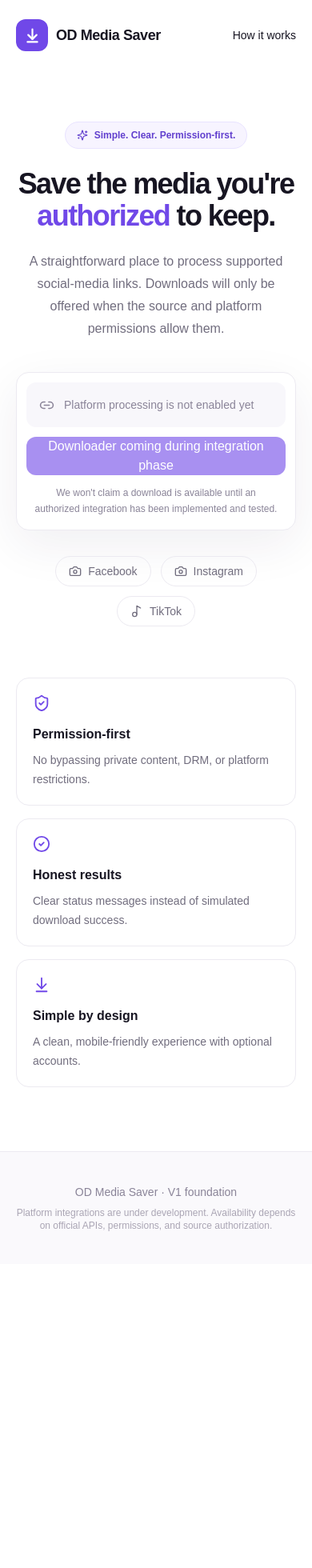
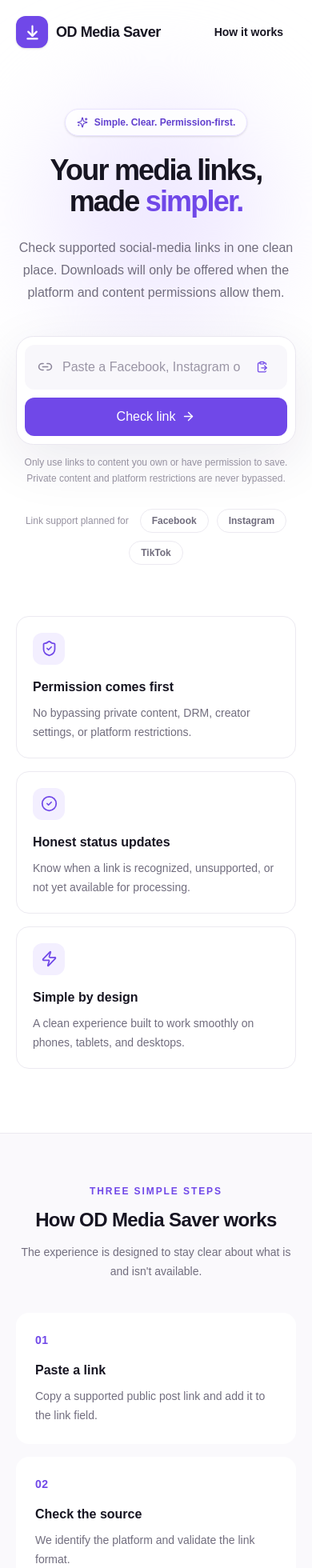
Before and after one commit to olandvick-cmd/od-media-saver, a Next.js app: page / in a window 390 px wide. Shown: the top 1960 px of the page at 80% size. Before the commit the page ends 1580 px from the top, so only its background shows below. Built offline with nearby package versions, Linux system fonts and the light colour scheme.

Commit message:
feat(ui): build responsive media saver homepage

```diff
--- a/src/app/page.tsx
+++ b/src/app/page.tsx
@@ -1,91 +1,160 @@
-import { ArrowDownToLine, Camera, CheckCircle2, Link2, Music2, ShieldCheck, Sparkles } from "lucide-react";
+import {
+  ArrowDownToLine,
+  CheckCircle2,
+  CircleHelp,
+  ShieldCheck,
+  Sparkles,
+  Zap,
+} from "lucide-react";
+import { MediaLinkForm } from "@/components/media-link-form";
 
-const platforms = [
-  { name: "Facebook", Icon: Camera },
-  { name: "Instagram", Icon: Camera },
-  { name: "TikTok", Icon: Music2 },
+const platforms = ["Facebook", "Instagram", "TikTok"];
+
+const features = [
+  {
+    Icon: ShieldCheck,
+    title: "Permission comes first",
+    description:
+      "No bypassing private content, DRM, creator settings, or platform restrictions.",
+  },
+  {
+    Icon: CheckCircle2,
+    title: "Honest status updates",
+    description:
+      "Know when a link is recognized, unsupported, or not yet available for processing.",
+  },
+  {
+    Icon: Zap,
+    title: "Simple by design",
+    description:
+      "A clean experience built to work smoothly on phones, tablets, and desktops.",
+  },
+];
+
+const steps = [
+  {
+    number: "01",
+    title: "Paste a link",
+    description: "Copy a supported public post link and add it to the link field.",
+  },
+  {
+    number: "02",
+    title: "Check the source",
+    description: "We identify the platform and validate the link format.",
+  },
+  {
+    number: "03",
+    title: "See what's available",
+    description:
+      "When an authorized provider is ready, we'll show the options the source permits.",
+  },
 ];
 
 export default function HomePage() {
   return (
-    <main className="min-h-screen">
-      <header className="mx-auto flex w-full max-w-6xl items-center justify-between px-5 py-6 sm:px-8">
+    <main className="min-h-screen overflow-hidden">
+      <header className="mx-auto flex w-full max-w-6xl items-center justify-between px-5 py-5 sm:px-8">
         <a href="/" className="flex items-center gap-2.5" aria-label="OD Media Saver home">
-          <span className="flex h-10 w-10 items-center justify-center rounded-xl bg-[#7048e8] text-white">
+          <span className="flex h-10 w-10 items-center justify-center rounded-xl bg-[#7048e8] text-white shadow-sm">
             <ArrowDownToLine size={21} strokeWidth={2.5} />
           </span>
           <span className="text-lg font-bold tracking-tight">OD Media Saver</span>
         </a>
-        <a href="#how-it-works" className="text-sm font-medium text-[#716d7e] transition hover:text-[#7048e8]">
+        <a
+          href="#how-it-works"
+          className="rounded-full px-4 py-2 text-sm font-semibold text-[#716d7e] transition hover:bg-[#f5f2fc] hover:text-[#7048e8]"
+        >
           How it works
         </a>
       </header>
 
-      <section className="mx-auto flex max-w-4xl flex-col items-center px-5 pb-20 pt-16 text-center sm:px-8 sm:pt-24">
-        <div className="mb-6 inline-flex items-center gap-2 rounded-full border border-[#e9e3ff] bg-[#f7f4ff] px-3.5 py-2 text-xs font-semibold text-[#6240ce]">
+      <section className="relative mx-auto flex max-w-5xl flex-col items-center px-5 pb-20 pt-14 text-center sm:px-8 sm:pt-24">
+        <div className="pointer-events-none absolute left-1/2 top-10 -z-10 h-72 w-72 -translate-x-1/2 rounded-full bg-[#f0eaff] blur-3xl sm:h-96 sm:w-96" />
+
+        <div className="mb-6 inline-flex items-center gap-2 rounded-full border border-[#e9e3ff] bg-white/80 px-3.5 py-2 text-xs font-semibold text-[#6240ce] shadow-sm">
           <Sparkles size={14} />
           Simple. Clear. Permission-first.
         </div>
-        <h1 className="max-w-3xl text-4xl font-bold leading-[1.1] tracking-[-0.045em] sm:text-6xl">
-          Save the media you&apos;re <span className="text-[#7048e8]">authorized</span> to keep.
+
+        <h1 className="max-w-3xl text-4xl font-bold leading-[1.08] tracking-[-0.05em] sm:text-6xl">
+          Your media links,
+          <br className="hidden sm:block" /> made <span className="text-[#7048e8]">simpler.</span>
         </h1>
         <p className="mt-6 max-w-xl text-base leading-7 text-[#716d7e] sm:text-lg">
-          A straightforward place to process supported social-media links. Downloads will only be offered when the source and platform permissions allow them.
+          Check supported social-media links in one clean place. Downloads will
+          only be offered when the platform and content permissions allow them.
         </p>
 
-        <div className="mt-10 w-full max-w-2xl rounded-2xl border border-[#eceaf1] bg-white p-3 shadow-[0_18px_60px_rgba(37,25,75,0.07)]">
-          <div className="flex min-h-14 items-center gap-3 rounded-xl bg-[#f8f7fb] px-4 text-left">
-            <Link2 size={19} className="shrink-0 text-[#8a8498]" />
-            <span className="text-sm text-[#8a8498]">Platform processing is not enabled yet</span>
-          </div>
-          <button
-            type="button"
-            disabled
-            className="mt-3 flex min-h-12 w-full cursor-not-allowed items-center justify-center gap-2 rounded-xl bg-[#7048e8] px-5 text-sm font-semibold text-white opacity-60"
-            aria-disabled="true"
-            title="Downloader integrations are not implemented yet"
-          >
-            Downloader coming during integration phase
-          </button>
-          <p className="px-2 pb-1 pt-3 text-xs leading-5 text-[#8a8498]">
-            We won&apos;t claim a download is available until an authorized integration has been implemented and tested.
-          </p>
+        <div className="mt-10 w-full">
+          <MediaLinkForm />
         </div>
 
-        <div className="mt-8 flex flex-wrap items-center justify-center gap-3">
-          {platforms.map(({ name, Icon }) => (
-            <span key={name} className="inline-flex items-center gap-2 rounded-full border border-[#eceaf1] px-4 py-2 text-sm font-medium text-[#716d7e]">
-              <Icon size={16} />
-              {name}
+        <div className="mt-7 flex flex-wrap items-center justify-center gap-2.5">
+          <span className="mr-1 text-xs font-medium text-[#9691a0]">Link support planned for</span>
+          {platforms.map((platform) => (
+            <span
+              key={platform}
+              className="rounded-full border border-[#eceaf1] bg-white px-3.5 py-1.5 text-xs font-semibold text-[#716d7e]"
+            >
+              {platform}
             </span>
           ))}
         </div>
 
         <div className="mt-16 grid w-full gap-4 text-left sm:grid-cols-3">
-          <article className="rounded-2xl border border-[#eceaf1] p-5">
-            <ShieldCheck className="text-[#7048e8]" size={22} />
-            <h2 className="mt-4 font-semibold">Permission-first</h2>
-            <p className="mt-2 text-sm leading-6 text-[#716d7e]">No bypassing private content, DRM, or platform restrictions.</p>
-          </article>
-          <article className="rounded-2xl border border-[#eceaf1] p-5">
-            <CheckCircle2 className="text-[#7048e8]" size={22} />
-            <h2 className="mt-4 font-semibold">Honest results</h2>
-            <p className="mt-2 text-sm leading-6 text-[#716d7e]">Clear status messages instead of simulated download success.</p>
-          </article>
-          <article className="rounded-2xl border border-[#eceaf1] p-5">
-            <ArrowDownToLine className="text-[#7048e8]" size={22} />
-            <h2 className="mt-4 font-semibold">Simple by design</h2>
-            <p className="mt-2 text-sm leading-6 text-[#716d7e]">A clean, mobile-friendly experience with optional accounts.</p>
-          </article>
+          {features.map(({ Icon, title, description }) => (
+            <article
+              key={title}
+              className="rounded-2xl border border-[#eceaf1] bg-white p-5 transition hover:-translate-y-0.5 hover:shadow-[0_12px_35px_rgba(37,25,75,0.06)]"
+            >
+              <span className="flex h-10 w-10 items-center justify-center rounded-xl bg-[#f3efff] text-[#7048e8]">
+                <Icon size={21} />
+              </span>
+              <h2 className="mt-4 font-semibold">{title}</h2>
+              <p className="mt-2 text-sm leading-6 text-[#716d7e]">{description}</p>
+            </article>
+          ))}
         </div>
       </section>
 
-      <section id="how-it-works" className="border-t border-[#eceaf1] bg-[#faf9fc]">
-        <div className="mx-auto max-w-6xl px-5 py-10 text-center sm:px-8">
-          <p className="text-sm text-[#8a8498]">OD Media Saver · V1 foundation</p>
-          <p className="mt-2 text-xs text-[#aaa5b4]">Platform integrations are under development. Availability depends on official APIs, permissions, and source authorization.</p>
+      <section id="how-it-works" className="border-y border-[#eceaf1] bg-[#faf9fc]">
+        <div className="mx-auto max-w-6xl px-5 py-16 sm:px-8 sm:py-20">
+          <div className="mx-auto max-w-xl text-center">
+            <p className="text-xs font-bold uppercase tracking-[0.16em] text-[#7048e8]">
+              Three simple steps
+            </p>
+            <h2 className="mt-3 text-2xl font-bold tracking-tight sm:text-3xl">
+              How OD Media Saver works
+            </h2>
+            <p className="mt-3 text-sm leading-6 text-[#716d7e]">
+              The experience is designed to stay clear about what is and isn't
+              available.
+            </p>
+          </div>
+
+          <div className="mt-10 grid gap-4 sm:grid-cols-3">
+            {steps.map((step) => (
+              <article key={step.number} className="rounded-2xl bg-white p-6">
+                <p className="text-sm font-bold tracking-wide text-[#7048e8]">
+                  {step.number}
+                </p>
+                <h3 className="mt-4 font-semibold">{step.title}</h3>
+                <p className="mt-2 text-sm leading-6 text-[#716d7e]">
+                  {step.description}
+                </p>
+              </article>
+            ))}
+          </div>
         </div>
       </section>
+
+      <footer className="mx-auto flex max-w-6xl flex-col gap-3 px-5 py-8 text-center sm:flex-row sm:items-center sm:justify-between sm:px-8 sm:text-left">
+        <p className="text-sm font-semibold text-[#716d7e]">OD Media Saver</p>
+        <p className="flex items-center justify-center gap-1.5 text-xs text-[#9691a0]">
+          <CircleHelp size={14} />
+          Provider integrations are still in development.
+        </p>
+      </footer>
     </main>
   );
 }
```
